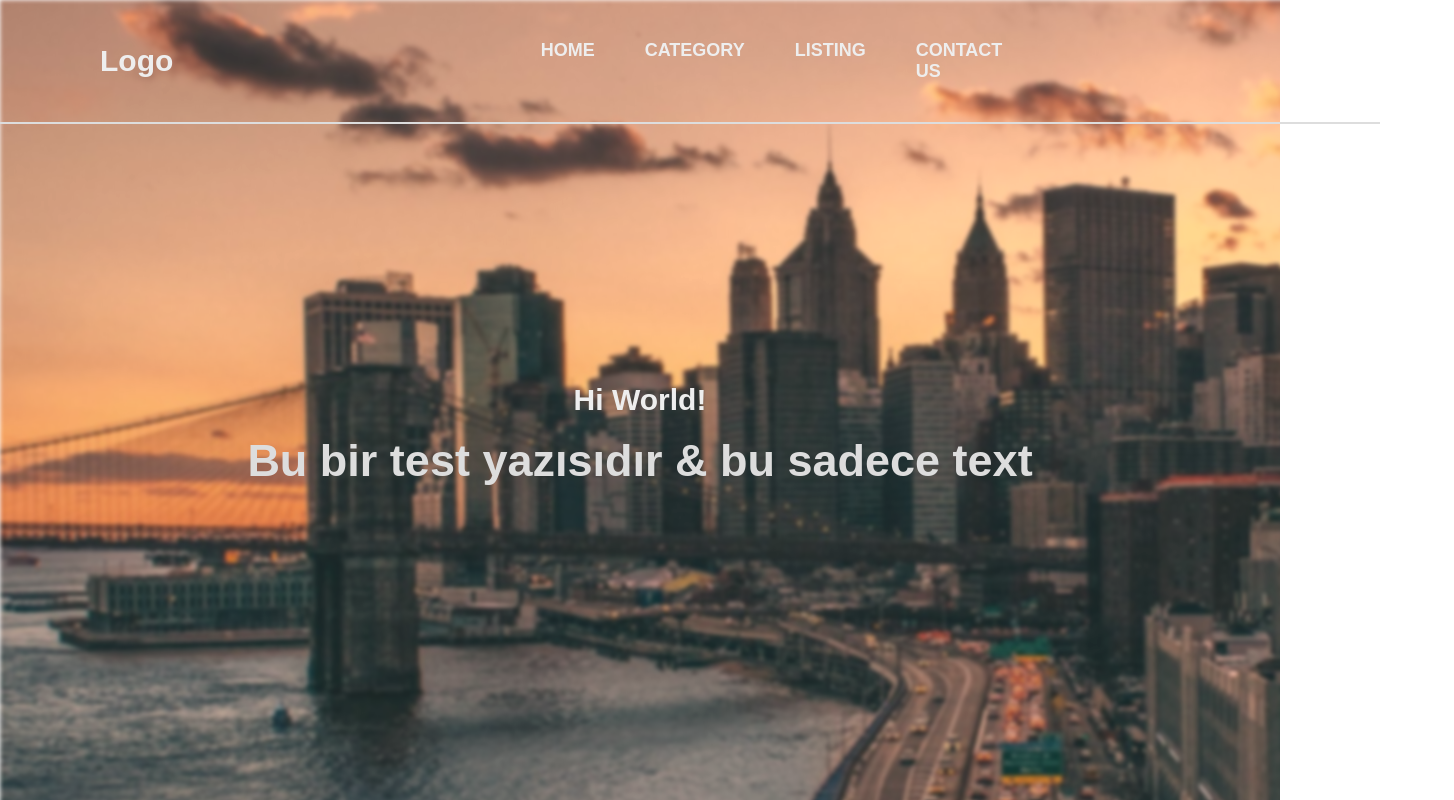
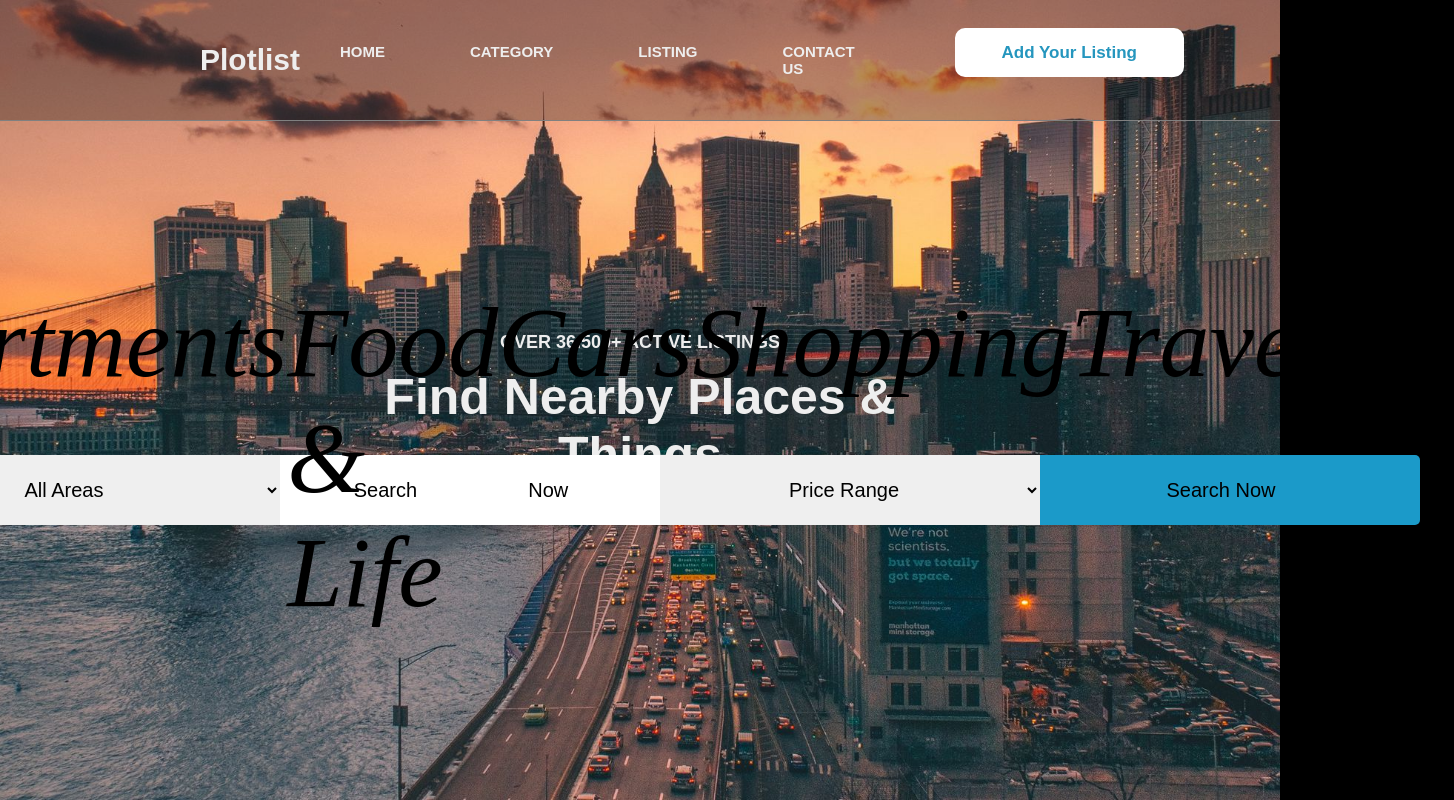
Before and after one commit to JrBkrr/Firt-My-Work, a plain HTML site: page Top Stage/index.html in a window 1280 px wide. Shown: the whole page, 1454 px wide, since content can reach past the window. Drawn offline with Linux system fonts and the light colour scheme; a web font is replaced by a local one.

Commit message:
Top Stage

```diff
--- a/Top Stage/css/style.css
+++ b/Top Stage/css/style.css
@@ -1,61 +1,152 @@
+@font-face {
+  font-family: 'searchfont';
+  src: url('font/searchfont.eot?53015494');
+  src: url('font/searchfont.eot?53015494#iefix') format('embedded-opentype'),
+       url('font/searchfont.woff2?53015494') format('woff2'),
+       url('font/searchfont.woff?53015494') format('woff'),
+       url('font/searchfont.ttf?53015494') format('truetype'),
+       url('font/searchfont.svg?53015494#searchfont') format('svg');
+  font-weight: normal;
+  font-style: normal;
+}
+
+[class^="icon-"]:before, [class*=" icon-"]:before {
+  font-family: "searchfont";
+  font-style: normal;
+  font-weight: normal;
+  speak: never;
+
+  display: inline-block;
+  text-decoration: inherit;
+  width: 1em;
+  margin-right: .2em;
+  text-align: center;
+  font-variant: normal;
+  text-transform: none;
+  line-height: 1em;
+  margin-left: .2em;
+  -webkit-font-smoothing: antialiased;
+  -moz-osx-font-smoothing: grayscale;
+}
+
+.icon-globe:before { content: '\e800'; } /* '' */
+.icon-home:before { content: '\e801'; } /* '' */
+.icon-fast-food:before { content: '\e815'; } /* '' */
+.icon-cab:before { content: '\f1b9'; } /* '' */
+.icon-shopping:before { content: '\f290'; } /* '' */
+
 html, body {
     height: 100%;
     margin: 0;
     padding: 0;
     overflow: hidden;
+    background-color: #000;
+}
+
+ul li {
+  margin: 0;
+  padding: 0;
+  text-decoration: none;
+  list-style: none;
+}
+
+input, select {
+  text-decoration: none;
+  border: none;
+  margin: 0;
+  padding: 0;
+  box-sizing: border-box;
+}
+
+form {
+  display: inline-flex;
+}
+
+main {
+  padding: 0;
+  margin: 0;
+  display: inline-block;
+}
+
+a {
+  margin: 0;
+  padding: 0;
+  text-decoration: none;
+}
+
+header {
+  background-image: url(../image/index3.jpg);
+  width: 100%;
+  height: 100vh;
+  background-repeat: no-repeat;
+  background-size: cover;
+  background-position: center center;
+  object-fit: content;
+  /* background: linear-gradient(to bottom, rgba(255,255,255,0.5), rgba(255,255,255,0.8)); */
 }
 
 nav {
-  position: absolute;
   top: 0;
   left: 0;
   width: 100%;
   display: inline-flex;
   border: none;
-  border-bottom: 2px solid #ddd;
+  border-bottom: 1px solid gray;
   justify-content: space-between;
   align-items: center;
-  background-color: transparent;
+  background-color: #00000048;
   color: #ddd;
-  padding: 15px 50px;
+  aspect-ratio: 4/1;
+  height: 120px;
 }
 
-.logo a {
+header .logo {
+  display: inline-flex;
   font-size: 30px;
   font-weight: bold;
   text-decoration: none;
   color: #eee;
   font-family: Arial, sans-serif;
-  margin-left: 50px;
+  margin-left: 200px;
+}
+
+.add-your li a {
+  background-color: #fff;
+  height: 20px;
+  padding: 14.5px;
+  width: 200px;
+  margin-top: 10px;
+  display: flex;
+  justify-content: space-around;
+  text-decoration: none;
+  color: #eee;
+  font-size: 17px;
+  font-weight: bold;
+  font-family: Arial, sans-serif;
+  transition: .5s;
+  border-radius: 10px;
+}
+
+.listing .add-your a {
+  color: #2596be;
 }
 
 .nav-links {
   display: flex;
   justify-content: space-around;
-  width: 40%;
+  margin: 0;
+  padding: 0;
+  width: auto;
   list-style: none;
-  margin: 0 auto;
+  margin-right: 300px;
+  padding: 15px;
 }
 
-.nav-links li:nth-of-type(1):hover ~ li a {
-  filter: blur(3px);
-  color: #000;
-}
-
-.nav-links li:nth-of-type(2):hover ~ li a {
-  filter: blur(3px);
-  color: #000;
-}
-
-.nav-links li:nth-of-type(3):hover ~ li a {
-  filter: blur(3px);
-  color: #000;
-}
-
-.nav-links li a {
+.nav-links > li a {
   text-decoration: none;
   color: #eee;
-  font-size: 18px;
+  font-size: 15px;
+  margin-right: 35px;
   font-weight: bold;
   font-family: Arial, sans-serif;
   padding: 25px;
@@ -65,40 +156,81 @@ nav {
 }
 
 .nav-links li a:hover {
-  background-color: rgba(119,82,80,0.6)  ;
-  transition: .5s;
-  border-radius: 5px;
+  color: #2596be;
+  background-color: white;
+  transition: .3s;
 }
 
-.con-image img{
-  background-size: cover;
-  background-position: center center;
-  width: auto;
-  height: auto;
-  filter: blur(2px) sepia(30%);
-}
-
-.gradient h2 {
+.main-text {
   position: absolute;
   margin: 0 auto;
-  font-size: 30px;
+  text-align: center;
+  font-size: 12px;
+  opacity: 1;
   font-family: Arial, Helvetica, sans-serif;
   font-weight: bold;
   top: 50%;
   left: 50%;
   color: #eee;
   transform: translate(-50%, -50%);
+  aspect-ratio: 4/1;
+  width: 0 auto;
 }
 
-.gradient h3 {
+.main-text h3 {
+  margin: 0;
+  padding: 0;
+  font-weight: 900;
+  font-size: 50px;
+}
+
+input::-webkit-input-placeholder {
+  color: #000;
+  font-family: Arial, sans-serif;
+}
+
+main input, select{
+  text-align: center;
+  color: #000;
+  font-size: 20px;
+  width: 380px;
+  height: 70px;
+}
+
+main form {
   position: absolute;
-  font-size: 45px;
-  font-weight: bold;
-  width: 100%;
-  text-align: center;
-  font-family: Arial, sans-serif;
-  top: 52%;
+  display: flex;
+  top: 50%;
   left: 50%;
-  color: #ddd;
+  transform: translate(-50%, -50%);
+  margin-top: 90px;
+  width: auto;
+}
+
+main form input, select:focus {
+  outline: none;
+}
+
+form #select-box {
+  width: 420px;
+  border-top-left-radius: 5px;
+  border-bottom-left-radius: 5px;
+}
+
+form #search-2 {
+  border-top-right-radius: 5px;
+  border-bottom-right-radius: 5px;
+  background-color: #1b9ac9;
+}
+
+.icons {
+  position: absolute;
+  display: inline-flex;
+  top: 50%;
+  left: 50%;
   transform: translate(-50%, -50%);
 }
+
+.icons i {
+  font-size: 100px;
+}
--- a/Top Stage/index.html
+++ b/Top Stage/index.html
@@ -11,27 +11,50 @@
         <title>Document</title>
     </head>
     <body>
-        <div class="container">
-            <div class="con-image">
-                <img src="/image/index3.jpg" alt="">
+        <header>
+            <nav>
+                <a href="#" class="logo">Plotlist</a>
+                <ul class="nav-links">
+                    <li><a href="#" class="nav">HOME</a></li>
+                    <li><a href="#" class="nav">CATEGORY</a></li>
+                    <li><a href="#" class="nav">LISTING</a></li>
+                    <li><a href="#" class="nav">CONTACT US</a></li>
+                    <ul class="add-your listing">
+                        <li class="add-your"><a href="#">Add Your Listing</a></li>
+                    </ul>
+                </ul>
+            </nav>
+        </header>
+        <main>
+            <div class="main-text">
+                <h2>OVER 36.500+ ACTIVE LISTINGS</h2>
+                <h3>Find Nearby Places & Things</h3>
             </div>
-                <nav>
-                    <div class="logo">
-                        <a href="#">Logo</a>
-                    </div>
-                    <ul class="nav-links">
-                        <li><a href="#" class="btn-link1">HOME</a></li>
-                        <li><a href="#" class="btn-link2">CATEGORY</a></li>
-                        <li><a href="#" class="btn-link3">LISTING</a></li>
-                        <li><a href="#" class="btn-link4">CONTACT US</a></li>
-                    </ul>
-                </nav>
-            <div>
-                <div class="gradient">
-                    <h2>Hi World!</h2>
-                    <h3>Bu bir test yazısıdır & bu sadece text</h3>
-                </div>
+            <form action="" class="search-btn text-area">
+                <select id="select-box" name="">
+                    <option value="#">All Areas</option>
+                    <option value="#">Lorem İpsum</option>
+                    <option value="#">Lorem İpsum</option>
+                    <option value="#">Lorem İpsum</option>
+                </select>
+                <input type="search" name="" id="search" placeholder="Search
+                    Now">
+                <select id="select-box2" name="">
+                    <option value="#">Price Range</option>
+                    <option value="#">Lorem İpsum</option>
+                    <option value="#">Lorem İpsum</option>
+                    <option value="#">Lorem İpsum</option>
+                </select>
+                <input type="search" name="search" id="search-2"
+                    placeholder="Search Now">
+            </form>
+            <div class="icons">
+                <i class="icon-home"><p>Apartments</p></i>
+                <i class="icon-fast-food"><p>Food & Life</p></i>
+                <i class="icon-cab"><p>Cars</p></i>
+                <i class="icon-shopping"><p>Shopping</p></i>
+                <i class="icon-globe"><p>Traveling</p></i>
             </div>
-        </div>
+        </main>
     </body>
 </html>
```
Also changed, not shown: Back Stage/index.html (+11 -20 lines), Top Stage/font/searchfont.ttf, Top Stage/font/searchfont.woff, Top Stage/font/searchfont.woff2, 2 other files.
